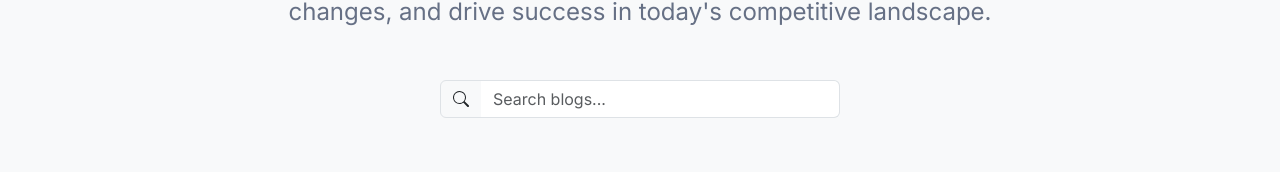
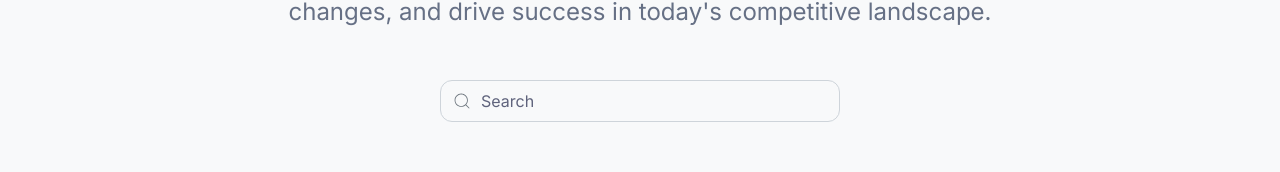
Before and after one commit to woodfrog-design/woodfrog-website, a React (Create React App) app: page /blog in a window 1280 px wide. Shown: the part 361-533 px from the top of the page. Built offline with nearby package versions, Linux system fonts and the light colour scheme; no server answers; a web font is replaced by a local one.

Commit message:
Search icon on blogs page fixed

```diff
--- a/src/components/Searchbar.module.css
+++ b/src/components/Searchbar.module.css
@@ -1,16 +1,32 @@
-.myinput {
-  border: none !important;
-  /* max-width: 300px !important;   */
-  background-color: #ffffff !important;
-  border-top: 1px solid #dee2e6 !important;
-  border-bottom: 1px solid #dee2e6 !important;
-  border-right: 1px solid #dee2e6 !important;
-  background-color: #dee2e6;
+.searchWrapper {
+  position: relative;
+  width: 100%;
 }
 
-.myinput:focus {
-  color: var(--bs-body-color);
-  background-color: var(--bs-body-bg);
-  outline: 0;
-  box-shadow: none !important;
+.searchIcon {
+  position: absolute;
+  left: 12px;
+  top: 50%;
+  transform: translateY(-50%);
+  color: #6c757d;
+  font-size: 20px;
+  pointer-events: none;
 }
+
+.searchInput {
+  width: 100%;
+  padding: 10px 12px 10px 40px;
+  background-color: #f8f9fa;
+  border: 1px solid #ced4da;
+  border-radius: 12px;
+  font-size: 16px;
+}
+
+.searchInput::placeholder {
+  color: #5F637C;
+}
+
+.searchInput:focus {
+  outline: none;
+  border-color: #adb5bd;
+}
--- a/src/components/Searchbar.tsx
+++ b/src/components/Searchbar.tsx
@@ -1,6 +1,6 @@
 import { FunctionComponent, ChangeEvent } from 'react';
 import styles from './Searchbar.module.css';
-import { BsSearch } from 'react-icons/bs';
+import { CiSearch } from 'react-icons/ci';
 
 export type SearchbarProps = {
   className?: string;
@@ -23,18 +23,18 @@ const Searchbar: FunctionComponent<SearchbarProps> = ({
 
   return (
     <div className="d-flex justify-content-center mt-5 mb-0 w-100">
-      <form onSubmit={handleSubmit} className="input-group" style={{ maxWidth: '400px', width: '100%' }}>
-        <span className="input-group-text">
-          <BsSearch />
-        </span>
+      <form onSubmit={handleSubmit} style={{ maxWidth: '400px', width: '100%' }}>
+        <div className={styles.searchWrapper}>
+          <CiSearch className={styles.searchIcon} />
           <input
             type="text"
-          className={['form-control', styles.myinput].join(' ')}
-          placeholder="Search blogs..."
+            className={styles.searchInput}
+            placeholder="Search"
             aria-label="Search"
             value={searchQuery}
             onChange={handleInputChange}
           />
+        </div>
       </form>
     </div>
   );
```
Lines whose indentation alone changed are shown as unchanged.
